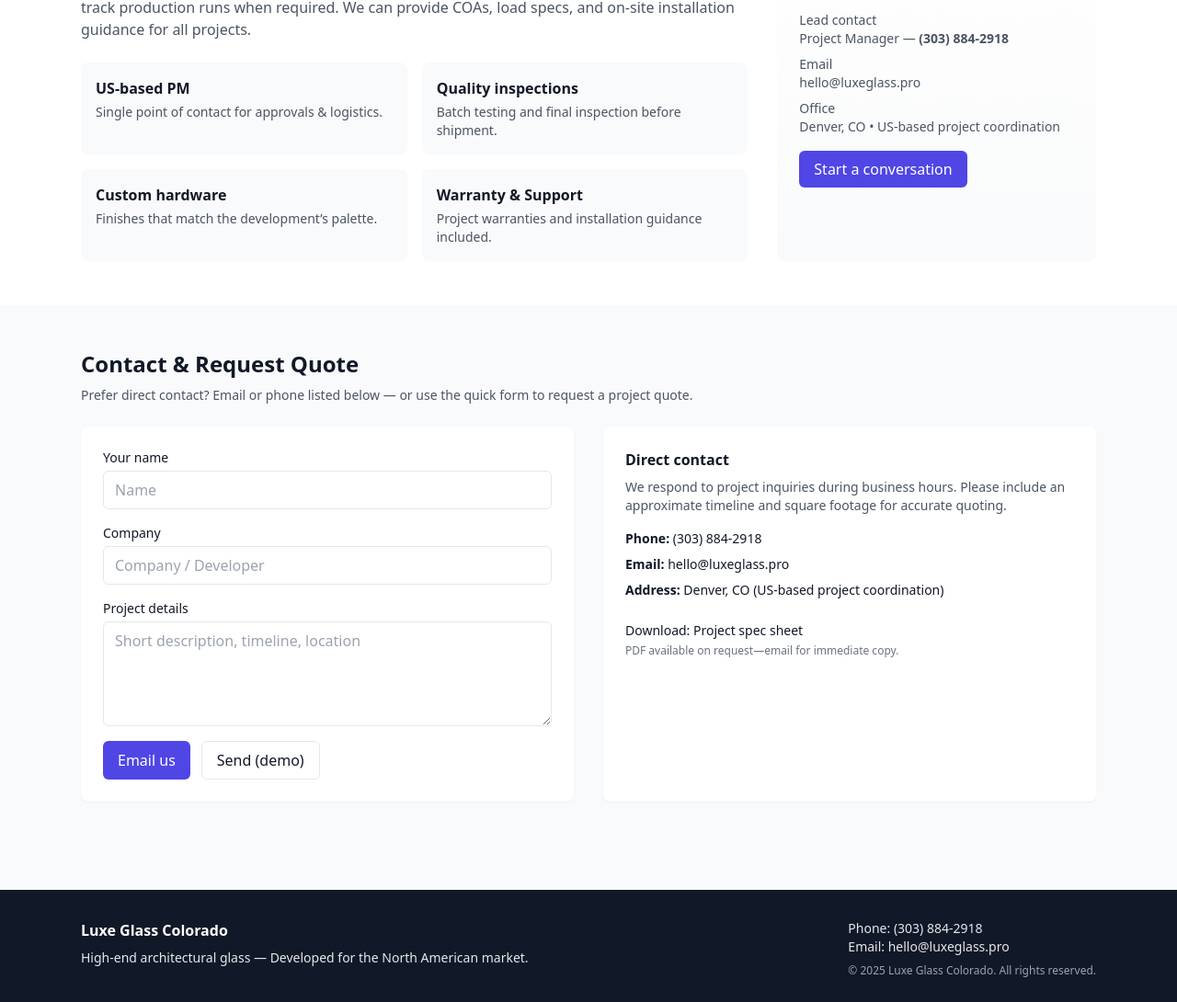
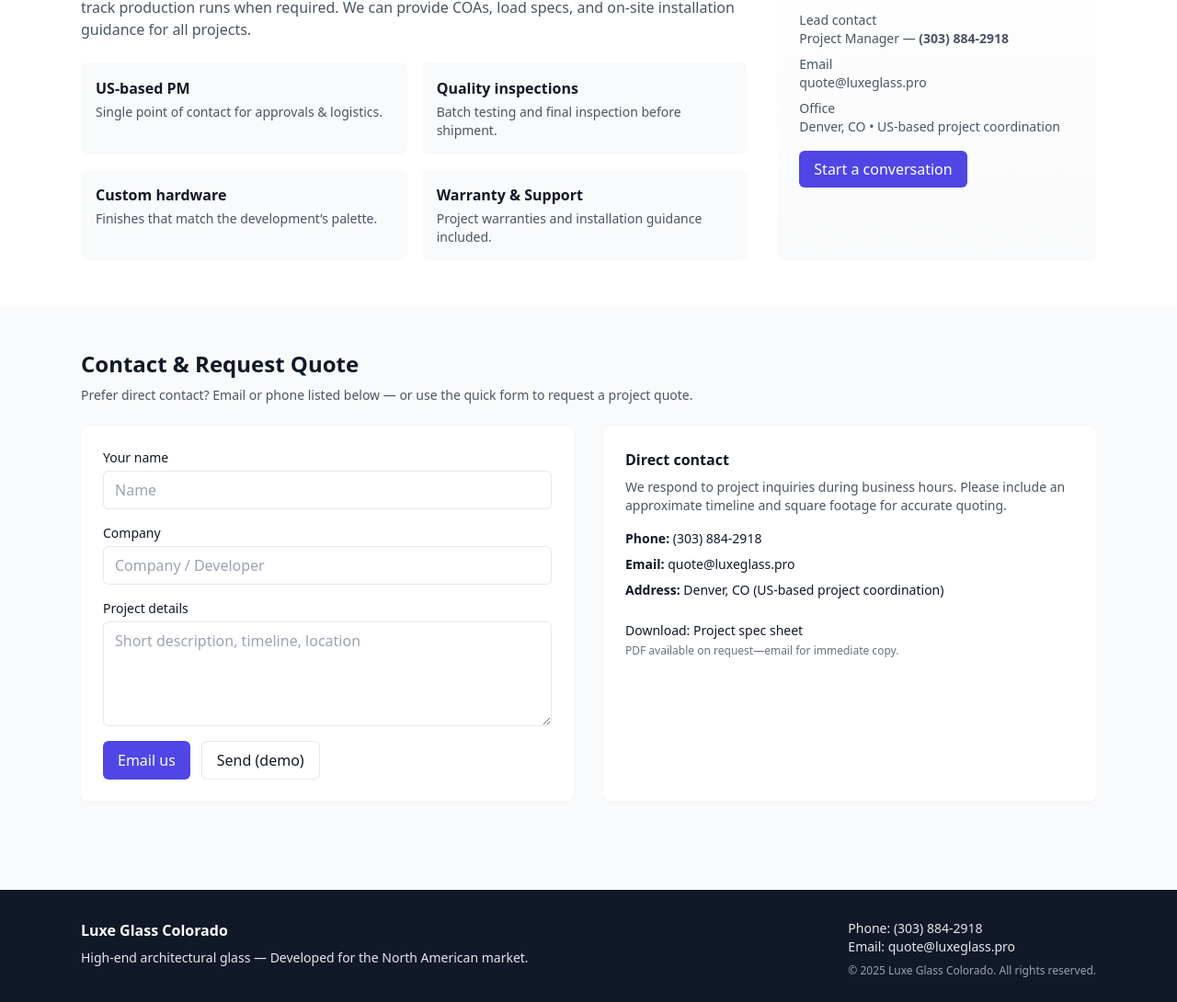
Before and after one commit to Smedly/luxeglass, a React (Vite) app: page / in a window 1280 px wide. Shown: the part 1543-2633 px from the top of the page at 92% size. Built offline with nearby package versions, Linux system fonts and the light colour scheme.

Commit message:
Netlify build settings update

```diff
--- a/src/GlassProductsSite.jsx
+++ b/src/GlassProductsSite.jsx
@@ -70,7 +70,7 @@
             <a href="#products" className="hover:text-indigo-600">Products</a>
             <a href="#about" className="hover:text-indigo-600">About</a>
             <a href="#contact" className="hover:text-indigo-600">Contact</a>
-            <a href="mailto:hello@example.com" className="px-3 py-2 bg-indigo-600 text-white rounded-md text-sm">Request Quote</a>
+            <a href="mailto:quote@luxeglass.pro" className="px-3 py-2 bg-indigo-600 text-white rounded-md text-sm">Request Quote</a>
           </nav>
 
           <button className="md:hidden px-3 py-2 border rounded-md text-sm">Menu</button>
@@ -163,7 +163,7 @@
                 </div>
                 <div>
                   <dt className="font-medium">Email</dt>
-                  <dd>hello@luxeglass.pro</dd>
+                  <dd>quote@luxeglass.pro</dd>
                 </div>
                 <div>
                   <dt className="font-medium">Office</dt>
@@ -204,7 +204,7 @@
 
               <div className="mt-4 text-sm space-y-2">
                 <div><strong>Phone:</strong> (303) 884-2918</div>
-                <div><strong>Email:</strong> hello@luxeglass.pro</div>
+                <div><strong>Email:</strong> quote@luxeglass.pro</div>
                 <div><strong>Address:</strong> Denver, CO (US-based project coordination)</div>
               </div>
 
@@ -226,7 +226,7 @@
 
             <div className="text-sm">
               <div>Phone: (303) 884-2918</div>
-              <div>Email: hello@luxeglass.pro</div>
+              <div>Email: quote@luxeglass.pro</div>
               <div className="mt-2 text-xs text-gray-400">© {new Date().getFullYear()} Luxe Glass Colorado. All rights reserved.</div>
             </div>
           </div>
@@ -261,7 +261,7 @@
                 </ul>
 
                 <div className="mt-6 flex gap-3">
-                  <a href="mailto:hello@example.com?subject=Quote%20Request%20-%20" className="px-4 py-2 bg-indigo-600 text-white rounded-md">Request Quote</a>
+                  <a href="mailto:quote@luxeglass.pro?subject=Quote%20Request%20-%20" className="px-4 py-2 bg-indigo-600 text-white rounded-md">Request Quote</a>
                   <button onClick={() => { navigator.clipboard && navigator.clipboard.writeText(selected.name); alert('Product name copied to clipboard'); }} className="px-4 py-2 border rounded-md">Copy product name</button>
                 </div>
 
```
